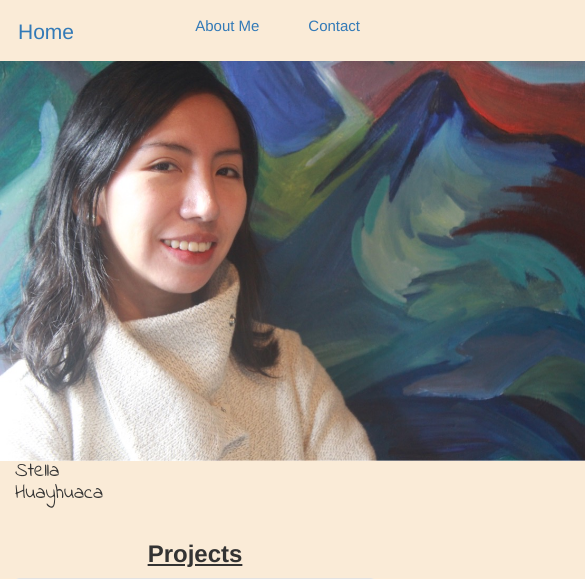
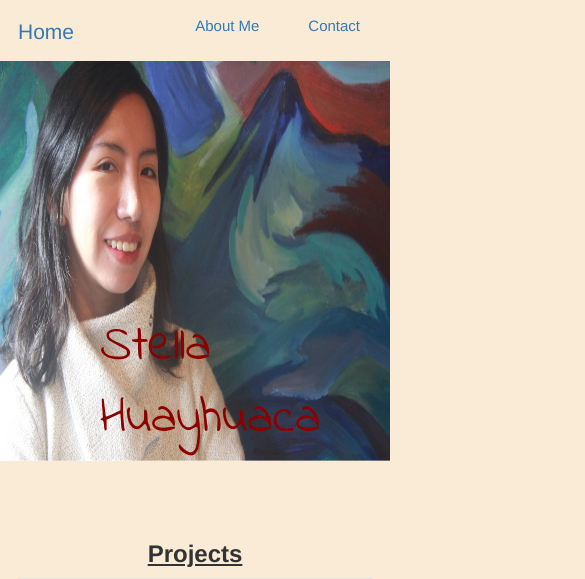
Before and after one commit to uturunku1/portfolio, a plain HTML site: page index.html in a window 390 px wide. Shown: the top 579 px of the page, 585 px wide, since content can reach past the window. Drawn offline with Linux system fonts and the light colour scheme; a web font is replaced by a local one.

Commit message:
add changes to .presentation img and span to fit different size of devices.

```diff
--- a/css/portfolio.css
+++ b/css/portfolio.css
@@ -25,23 +25,31 @@ li{
   background-color: steelblue;
   height: 400px;
   clear: both;
-  display: block;
+  position: relative;
   }
 
-img{
-  float: left;
-  height: 100%;
+.presentation img{
+
+
   margin-left: 100px;
+  position: absolute;
+  width: auto ;
+  max-width: 100% ;
+  height:100%;
+
 }
 
-h2{
-  margin-top: 50px;
+span{
   font-family: 'Indie Flower', cursive;
   font-size: 50px;
+  float: right;
+  margin-right: 150px;
+  margin-top: 100px;
+  color: darkred;
 }
 
 
-.image4{
+.well img{
   width: 40%;
   float: right;
   margin-left: 2px;
@@ -56,15 +64,32 @@ h2{
   background-color: steelblue;
 }
 
-@media screen and (max-width:700px) {
+@media screen and (max-width:1080px) {
 
-  img{
+
+  .presentation img{
     float: left;
-    height: 100%;
     margin: 0;
   }
-  h2{
-    font-family: 'Indie Flower', cursive;
-    font-size: 20px;
-    margin: 0;
+  span{
+    margin-right: 30px;
   }
+}
+
+@media screen and (max-width:860px) {
+span{
+  z-index: 100;
+  position: absolute;
+  margin-left: 300px;
+  margin-top: 100px;
+}
+}
+
+@media screen and (max-width:530px) {
+span{
+  z-index: 100;
+  position: absolute;
+  margin-left: 100px;
+  margin-top: 250px;
+}
+}
--- a/index.html
+++ b/index.html
@@ -20,9 +20,7 @@
 
     <div class="presentation">
       <img src="img/githubpic.jpg" alt="Image of Stella">
-      <br>
-      <h2>&nbsp Stella</h2>
-      <h2>&nbsp Huayhuaca</h2>
+      <span>Stella<br> Huayhuaca</span>
     </div>
 
     <div class="container">
@@ -35,7 +33,7 @@
         <div class="col-md-6">
           <div class="well">
             <h3>My first bootstrap website with Epicodus</h3>
-            <img class="image4" src="img/bootstrap.JPG" alt="Image of bootstrap practice website">
+            <img src="img/bootstrap.JPG" alt="Image of bootstrap practice website">
             <p>This modest website reflects my partner's and I learning about how to work with bootstrap and some clases like, row, colummns, panels, etc. Includes a container to pad all content, Jumbotron and several helper classes to add color that emphasizes areas of the page. We'll continue improving.</p>
             <p><a href="https://uturunku1.github.io/vacation-bootstrap/">Click here to visit the Website.</a></p>
             <p>For more information about this project:<a href="https://github.com/uturunku1/vacation-bootstrap"> Check the github repository.</a> </p>
@@ -45,7 +43,7 @@
         <div class="col-md-6">
           <div class="well">
             <h3>Saksaywaman and The City</h3>
-            <img class="image4" src="img/saksaywoman.JPG" alt="Image of Saksaywoman website">
+            <img src="img/saksaywoman.JPG" alt="Image of Saksaywoman website">
             <p> The purpose of this blog is to share my reflections on America (and the Northwest more specifically) as an Andean indiginous woman and as a fresh, new member of this society. The name of the blog is in honor to the city where I come from (Cusco) and it's famous ruins of Saksaywaman (pronounced "Sexy-woman").</p>
             <p><a href="http://sexywomanandthecity.com">Click here to visit the Website.</a></p>
             <p>For more information about this project:<a href="https://github.com/uturunku1/saksaywoman"> Check the github repository.</a> </p>
@@ -58,7 +56,7 @@
         <div class="col-md-6">
           <div class="well">
             <h3>Cold Call Game</h3>
-            <img class="image4" src="img/coldcall.JPG" alt="Image of Cold Call Game website">
+            <img src="img/coldcall.JPG" alt="Image of Cold Call Game website">
             <p>This easy game is all about keeping our employees motivated to make phone calls and sell, sell, sell! Depending of the prospects of the call, the player gets to earn a certain number of points. Every 60 points, the player earns a special compensation from the boss. This application allows the player to log his or her score, AND to keep track the types of call he or she has been making. Happy sales!</p>
             <p><a href="http://coldcallgame.com">Click here to visit the Website.</a></p>
             <p>For more information about this project:<a href="https://github.com/uturunku1/Cold-Call-Game"> Check the github repository.</a> </p>
```
Also changed, not shown: about.html (+1 -3 lines), contact.html (+1 -3 lines).
